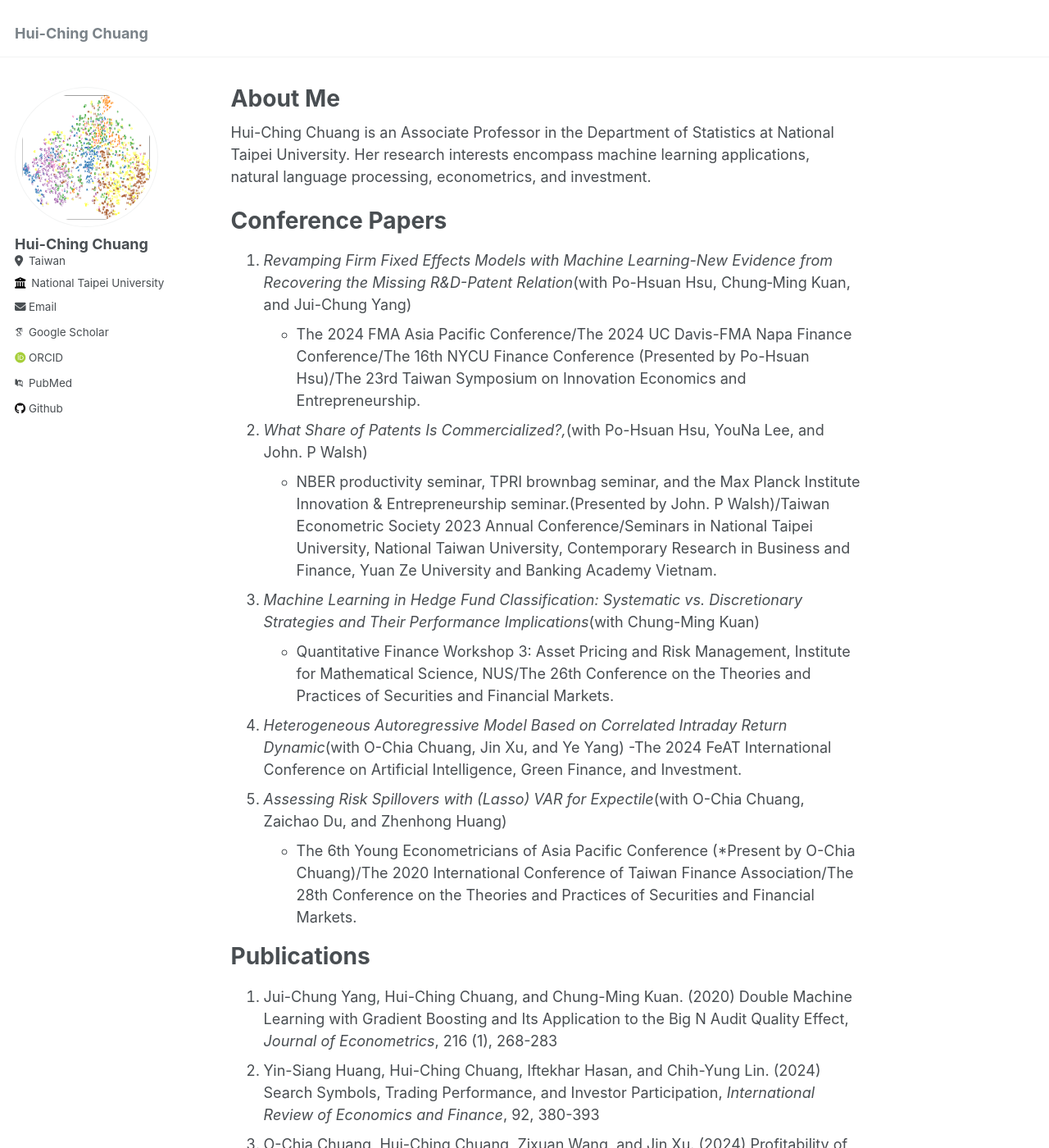
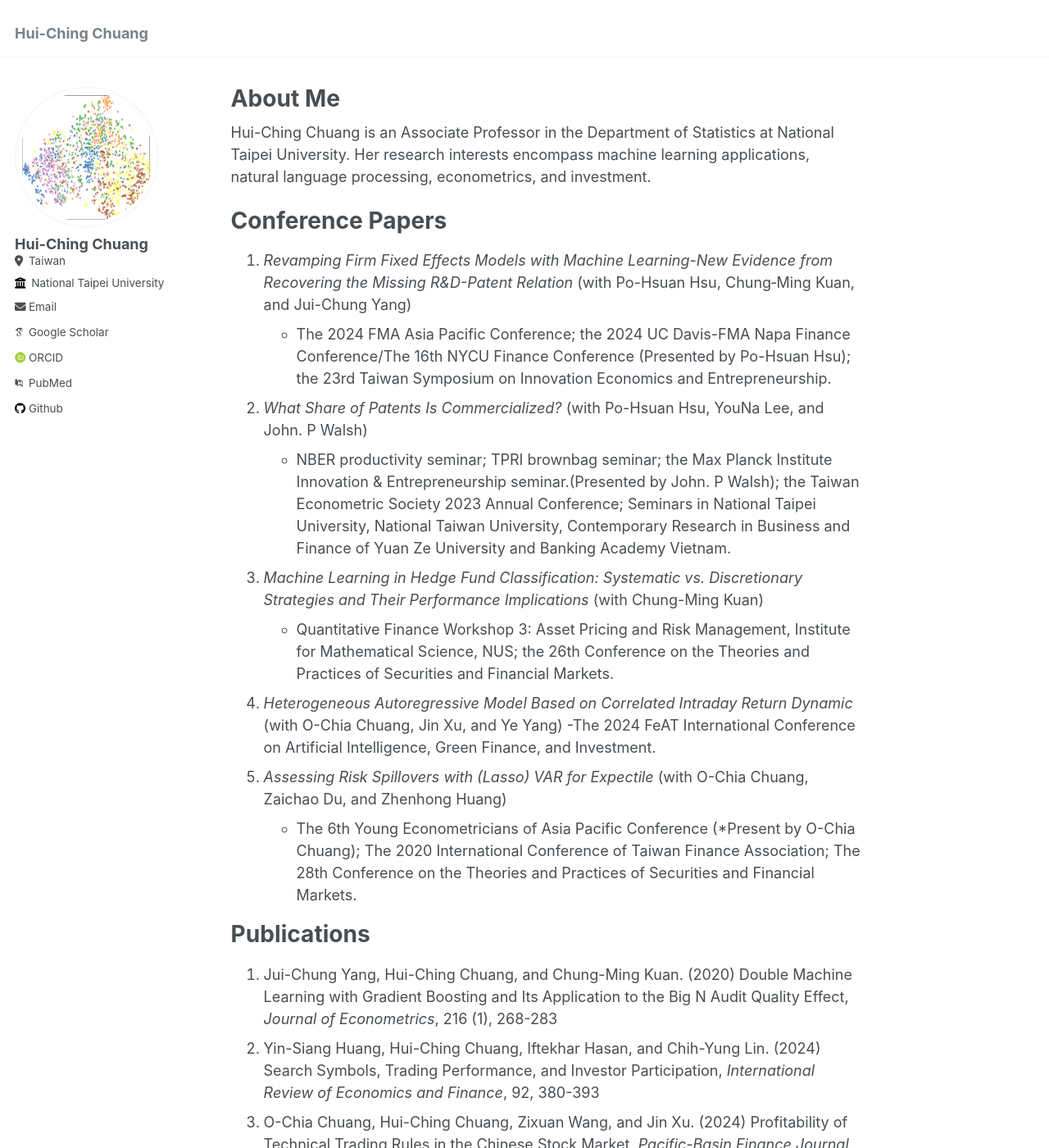
Before and after one commit to hcchuang/hcchuang.github.io, a Jekyll site: the page built from _pages/about.md, in a window 1280 px wide and 1400 px high. Shown: the whole window at 82% size. Built offline with Jekyll 4.4.1, drawn with Linux system fonts in a browser that asks for light colours; some web fonts are replaced.

Commit message:
Update about.md

```diff
--- a/_pages/about.md
+++ b/_pages/about.md
@@ -13,16 +13,16 @@ Hui-Ching Chuang is an Associate Professor in the Department of Statistics at Na
 
 Conference Papers
 ======
-1.  _Revamping Firm Fixed Effects Models with Machine Learning-New Evidence from Recovering the Missing R&D-Patent Relation_(with Po-Hsuan Hsu, Chung‐Ming Kuan, and Jui-Chung Yang)
-   - The 2024 FMA Asia Pacific Conference/The 2024 UC Davis-FMA Napa Finance Conference/The 16th NYCU Finance Conference (Presented by Po-Hsuan Hsu)/The 23rd Taiwan Symposium on Innovation Economics and Entrepreneurship.
-1.  _What Share of Patents Is Commercialized?,_(with Po-Hsuan Hsu, YouNa Lee, and John. P Walsh)
-   - NBER productivity seminar, TPRI brownbag seminar, and the Max Planck Institute Innovation & Entrepreneurship seminar.(Presented by John. P Walsh)/Taiwan Econometric Society 2023 Annual Conference/Seminars in National Taipei University, National Taiwan University, Contemporary Research in Business and Finance, Yuan Ze University and Banking Academy Vietnam.
-1.  _Machine Learning in Hedge Fund Classification: Systematic vs. Discretionary Strategies and Their Performance Implications_(with Chung-Ming Kuan)
-   - Quantitative Finance Workshop 3: Asset Pricing and Risk Management, Institute for Mathematical Science, NUS/The 26th Conference on the Theories and Practices of Securities and Financial Markets.
-1.  _Heterogeneous Autoregressive Model Based on Correlated Intraday Return Dynamic_(with O-Chia Chuang, Jin Xu, and Ye Yang)
+1.  _Revamping Firm Fixed Effects Models with Machine Learning-New Evidence from Recovering the Missing R&D-Patent Relation_ (with Po-Hsuan Hsu, Chung‐Ming Kuan, and Jui-Chung Yang)
+   - The 2024 FMA Asia Pacific Conference; the 2024 UC Davis-FMA Napa Finance Conference/The 16th NYCU Finance Conference (Presented by Po-Hsuan Hsu); the 23rd Taiwan Symposium on Innovation Economics and Entrepreneurship.
+1.  _What Share of Patents Is Commercialized?_ (with Po-Hsuan Hsu, YouNa Lee, and John. P Walsh)
+   - NBER productivity seminar; TPRI brownbag seminar; the Max Planck Institute Innovation & Entrepreneurship seminar.(Presented by John. P Walsh); the Taiwan Econometric Society 2023 Annual Conference; Seminars in National Taipei University, National Taiwan University, Contemporary Research in Business and Finance of Yuan Ze University and Banking Academy Vietnam.
+1.  _Machine Learning in Hedge Fund Classification: Systematic vs. Discretionary Strategies and Their Performance Implications_ (with Chung-Ming Kuan)
+   - Quantitative Finance Workshop 3: Asset Pricing and Risk Management, Institute for Mathematical Science, NUS; the 26th Conference on the Theories and Practices of Securities and Financial Markets.
+1.  _Heterogeneous Autoregressive Model Based on Correlated Intraday Return Dynamic_ (with O-Chia Chuang, Jin Xu, and Ye Yang)
    -The 2024 FeAT International Conference on Artificial Intelligence, Green Finance, and Investment.
-1.  _Assessing Risk Spillovers with (Lasso) VAR for Expectile_(with O-Chia Chuang, Zaichao Du, and Zhenhong Huang)
-   - The 6th Young Econometricians of Asia Pacific Conference (*Present by O-Chia Chuang)/The 2020 International Conference of Taiwan Finance Association/The 28th Conference on the Theories and Practices of Securities and Financial Markets.
+1.  _Assessing Risk Spillovers with (Lasso) VAR for Expectile_ (with O-Chia Chuang, Zaichao Du, and Zhenhong Huang)
+   - The 6th Young Econometricians of Asia Pacific Conference (*Present by O-Chia Chuang); The 2020 International Conference of Taiwan Finance Association; The 28th Conference on the Theories and Practices of Securities and Financial Markets.
 
 Publications
 ======
```
